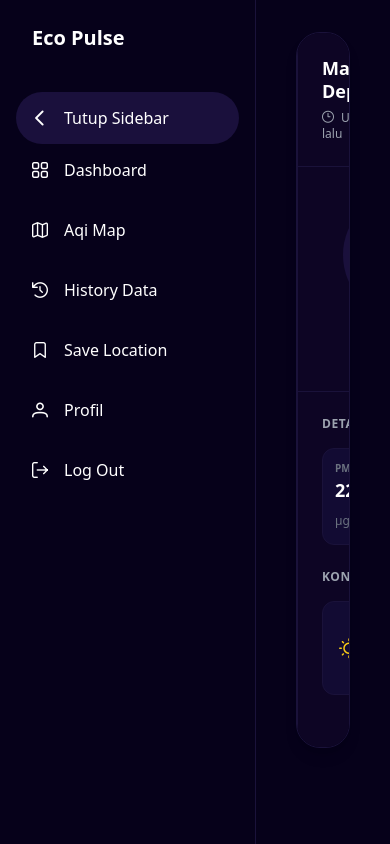
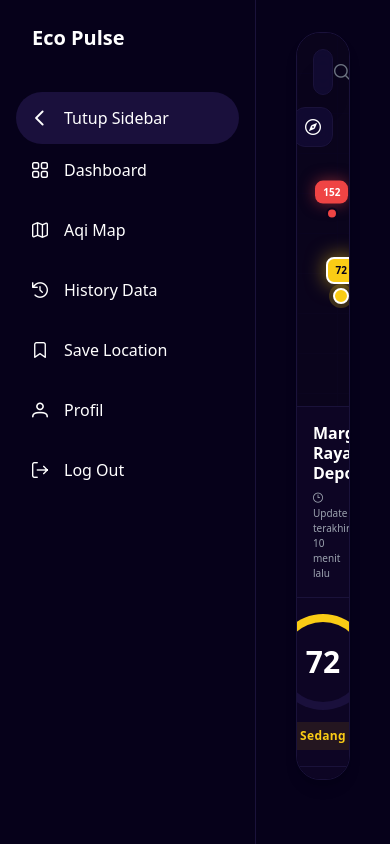
Before and after one commit to satriafzal/frontend_ecopulse, a Vue app: page /user/aqimap_users in a window 390 px wide. Built offline with nearby package versions, Linux system fonts and the light colour scheme.

Commit message:
update aqi map

```diff
--- a/src/views/users/Aqi_mapusers.vue
+++ b/src/views/users/Aqi_mapusers.vue
@@ -15,26 +15,25 @@ const selectedLocation = ref({
 </script>
 
 <template>
-  <!-- Pembungkus utama, h-full biar menuhin area konten -->
-  <div class="w-full h-[calc(100vh-8rem)] relative rounded-3xl overflow-hidden border border-[#1a123a] shadow-lg flex">
+  <!-- GANTI KUNCI RESPONSIVE: flex-col untuk HP, lg:flex-row untuk Laptop -->
+  <div class="w-full h-[calc(100vh-6rem)] lg:h-[calc(100vh-8rem)] relative rounded-3xl overflow-hidden border border-[#1a123a] shadow-lg flex flex-col lg:flex-row">
 
-    <!-- 1. AREA PETA (Bagian Kiri/Belakang) -->
-    <!-- Placeholder Map: Nanti div ini diganti sama <l-map> (Leaflet) atau Mapbox GL -->
-    <div class="flex-1 bg-[#0a041c] relative">
+    <!-- 1. AREA PETA (Di HP posisinya di atas) -->
+    <div class="flex-1 min-h-[250px] bg-[#0a041c] relative">
       <!-- Grid pattern as placeholder map -->
       <div class="absolute inset-0 opacity-10" style="background-size: 40px 40px; background-image: linear-gradient(to right, #1a123a 1px, transparent 1px), linear-gradient(to bottom, #1a123a 1px, transparent 1px);"></div>
 
       <!-- Top Bar di Peta (Search & Filter) -->
-      <div class="absolute top-6 left-6 right-6 flex justify-between items-start z-10 pointer-events-none">
+      <div class="absolute top-4 left-4 right-4 lg:top-6 lg:left-6 lg:right-6 flex flex-col sm:flex-row justify-between items-start sm:items-center gap-3 z-10 pointer-events-none">
 
         <!-- Search Box Floating -->
-        <div class="bg-[#120b33]/90 backdrop-blur-md border border-[#1a123a] rounded-2xl p-2 flex items-center w-80 pointer-events-auto shadow-xl">
+        <div class="bg-[#120b33]/90 backdrop-blur-md border border-[#1a123a] rounded-2xl p-2 flex items-center w-full sm:w-80 pointer-events-auto shadow-xl">
           <i class="pi pi-search text-gray-500 ml-3 mr-3"></i>
           <input type="text" placeholder="Cari stasiun pantau..." class="bg-transparent border-none text-white text-sm focus:outline-none w-full py-1">
         </div>
 
         <!-- Filter Tools -->
-        <div class="flex gap-2 pointer-events-auto">
+        <div class="flex gap-2 pointer-events-auto self-end sm:self-auto">
           <button class="w-10 h-10 rounded-xl bg-[#120b33]/90 backdrop-blur-md border border-[#1a123a] flex items-center justify-center text-white hover:bg-[#1a103c] transition-colors">
             <i class="pi pi-filter"></i>
           </button>
@@ -45,20 +44,18 @@ const selectedLocation = ref({
       </div>
 
       <!-- Dummy Map Pins -->
-      <!-- Pin Merah -->
-      <div class="absolute top-[30%] left-[45%] flex flex-col items-center animate-bounce">
-        <div class="bg-red-500 text-white text-xs font-bold px-2 py-1 rounded-lg mb-1 shadow-[0_0_15px_rgba(239,68,68,0.5)]">152</div>
+      <div class="absolute top-[40%] left-[35%] flex flex-col items-center animate-bounce">
+        <div class="bg-red-500 text-white text-[10px] lg:text-xs font-bold px-2 py-1 rounded-lg mb-1 shadow-[0_0_15px_rgba(239,68,68,0.5)]">152</div>
         <div class="w-3 h-3 bg-red-500 rounded-full border-2 border-[#0a041c]"></div>
       </div>
 
-      <!-- Pin Kuning (Selected) -->
-      <div class="absolute top-[50%] left-[60%] flex flex-col items-center z-10 cursor-pointer">
-        <div class="bg-yellow-400 text-[#06011a] text-xs font-bold px-3 py-1.5 rounded-lg mb-1 shadow-[0_0_20px_rgba(250,204,21,0.6)] border-2 border-white">72</div>
+      <div class="absolute top-[60%] left-[55%] flex flex-col items-center z-10 cursor-pointer">
+        <div class="bg-yellow-400 text-[#06011a] text-[10px] lg:text-xs font-bold px-2 py-1 lg:px-3 lg:py-1.5 rounded-lg mb-1 shadow-[0_0_20px_rgba(250,204,21,0.6)] border-2 border-white">72</div>
         <div class="w-4 h-4 bg-yellow-400 rounded-full border-2 border-white ring-4 ring-yellow-400/20"></div>
       </div>
 
-      <!-- Legenda AQI di Pojok Kiri Bawah -->
-      <div class="absolute bottom-6 left-6 bg-[#120b33]/90 backdrop-blur-md border border-[#1a123a] rounded-2xl p-4 pointer-events-auto shadow-xl">
+      <!-- Legenda AQI (Disembunyikan di HP biar peta gak ketutupan) -->
+      <div class="hidden md:block absolute bottom-6 left-6 bg-[#120b33]/90 backdrop-blur-md border border-[#1a123a] rounded-2xl p-4 pointer-events-auto shadow-xl">
         <h4 class="text-xs text-gray-400 font-semibold mb-3 uppercase tracking-wider">Indeks Kualitas (AQI)</h4>
         <div class="flex flex-col gap-2">
           <div class="flex items-center gap-3 text-sm"><span class="w-3 h-3 rounded-full bg-green-400"></span> <span class="text-gray-300">0 - 50 (Baik)</span></div>
@@ -69,54 +66,55 @@ const selectedLocation = ref({
       </div>
     </div>
 
-    <!-- 2. SIDE PANEL (Bagian Kanan) - Info Lokasi Terpilih -->
-    <div class="w-80 bg-[#0d0524] border-l border-[#1a123a] flex flex-col z-20">
+    <!-- 2. SIDE PANEL (Di HP posisinya di bawah, bisa di-scroll) -->
+    <!-- Lebarnya jadi w-full di HP, tapi tetap lg:w-96 di Laptop -->
+    <div class="w-full lg:w-96 bg-[#0d0524] border-t lg:border-t-0 lg:border-l border-[#1a123a] flex flex-col z-20 h-[50%] lg:h-full overflow-y-auto shrink-0">
 
       <!-- Header Panel -->
-      <div class="p-6 border-b border-[#1a123a]">
+      <div class="p-4 lg:p-6 border-b border-[#1a123a] shrink-0">
         <div class="flex justify-between items-start mb-2">
-          <h3 class="font-bold text-lg text-white leading-tight">{{ selectedLocation.name }}</h3>
+          <h3 class="font-bold text-base lg:text-lg text-white leading-tight">{{ selectedLocation.name }}</h3>
           <button class="text-gray-500 hover:text-white"><i class="pi pi-bookmark"></i></button>
         </div>
-        <p class="text-xs text-gray-400"><i class="pi pi-clock mr-1"></i> Update terakhir: 10 menit lalu</p>
+        <p class="text-[10px] lg:text-xs text-gray-400"><i class="pi pi-clock mr-1"></i> Update terakhir: 10 menit lalu</p>
       </div>
 
       <!-- Skor AQI -->
-      <div class="p-6 flex flex-col items-center border-b border-[#1a123a]">
-        <div class="w-32 h-32 rounded-full border-8 border-[#1a103c] border-t-yellow-400 flex flex-col items-center justify-center mb-4 relative">
-          <span class="text-4xl font-bold text-white">{{ selectedLocation.aqi }}</span>
+      <div class="p-4 lg:p-6 flex flex-col items-center border-b border-[#1a123a] shrink-0">
+        <div class="w-24 h-24 lg:w-32 lg:h-32 rounded-full border-8 border-[#1a103c] border-t-yellow-400 flex flex-col items-center justify-center mb-3 lg:mb-4 relative">
+          <span class="text-3xl lg:text-4xl font-bold text-white">{{ selectedLocation.aqi }}</span>
         </div>
-        <span class="bg-yellow-500/10 text-yellow-400 px-4 py-1.5 rounded-full text-sm font-bold tracking-wide">
+        <span class="bg-yellow-500/10 text-yellow-400 px-4 py-1.5 rounded-full text-xs lg:text-sm font-bold tracking-wide">
           {{ selectedLocation.status }}
         </span>
       </div>
 
       <!-- Detail Polutan -->
-      <div class="p-6 flex-1 overflow-y-auto">
-        <h4 class="text-xs text-gray-400 font-semibold mb-4 uppercase tracking-wider">Detail Polutan</h4>
-        <div class="grid grid-cols-2 gap-4 mb-6">
+      <div class="p-4 lg:p-6 flex-1">
+        <h4 class="text-[10px] lg:text-xs text-gray-400 font-semibold mb-3 lg:mb-4 uppercase tracking-wider">Detail Polutan</h4>
+        <div class="grid grid-cols-2 gap-3 lg:gap-4 mb-4 lg:mb-6">
           <div class="bg-[#120b33] p-3 rounded-xl border border-[#1a123a]">
-            <p class="text-[10px] text-gray-500 font-bold">PM 2.5</p>
-            <p class="text-lg font-semibold text-white">{{ selectedLocation.pm25 }} <span class="text-xs font-normal text-gray-500">µg/m³</span></p>
+            <p class="text-[9px] lg:text-[10px] text-gray-500 font-bold">PM 2.5</p>
+            <p class="text-base lg:text-lg font-semibold text-white">{{ selectedLocation.pm25 }} <span class="text-[10px] lg:text-xs font-normal text-gray-500">µg/m³</span></p>
           </div>
           <div class="bg-[#120b33] p-3 rounded-xl border border-[#1a123a]">
-            <p class="text-[10px] text-gray-500 font-bold">PM 10</p>
-            <p class="text-lg font-semibold text-white">{{ selectedLocation.pm10 }} <span class="text-xs font-normal text-gray-500">µg/m³</span></p>
+            <p class="text-[9px] lg:text-[10px] text-gray-500 font-bold">PM 10</p>
+            <p class="text-base lg:text-lg font-semibold text-white">{{ selectedLocation.pm10 }} <span class="text-[10px] lg:text-xs font-normal text-gray-500">µg/m³</span></p>
           </div>
         </div>
 
-        <h4 class="text-xs text-gray-400 font-semibold mb-4 uppercase tracking-wider">Kondisi Cuaca</h4>
-        <div class="flex justify-between items-center bg-[#120b33] p-4 rounded-xl border border-[#1a123a]">
-          <div class="flex items-center gap-3">
-            <i class="pi pi-sun text-yellow-400 text-xl"></i>
+        <h4 class="text-[10px] lg:text-xs text-gray-400 font-semibold mb-3 lg:mb-4 uppercase tracking-wider">Kondisi Cuaca</h4>
+        <div class="flex justify-between items-center bg-[#120b33] p-3 lg:p-4 rounded-xl border border-[#1a123a]">
+          <div class="flex items-center gap-2 lg:gap-3">
+            <i class="pi pi-sun text-yellow-400 text-lg lg:text-xl"></i>
             <div>
               <p class="text-sm font-bold text-white">{{ selectedLocation.temp }}°C</p>
-              <p class="text-[10px] text-gray-400">Cerah Berawan</p>
+              <p class="text-[9px] lg:text-[10px] text-gray-400">Cerah Berawan</p>
             </div>
           </div>
           <div class="text-right">
-            <p class="text-[10px] text-gray-400">Kelembaban: {{ selectedLocation.humidity }}%</p>
-            <p class="text-[10px] text-gray-400">Angin: {{ selectedLocation.wind }} km/j</p>
+            <p class="text-[9px] lg:text-[10px] text-gray-400">Kelembaban: {{ selectedLocation.humidity }}%</p>
+            <p class="text-[9px] lg:text-[10px] text-gray-400">Angin: {{ selectedLocation.wind }} km/j</p>
           </div>
         </div>
       </div>
```
